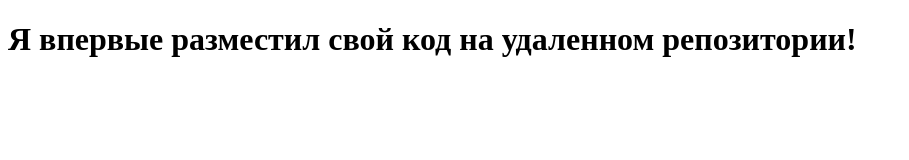
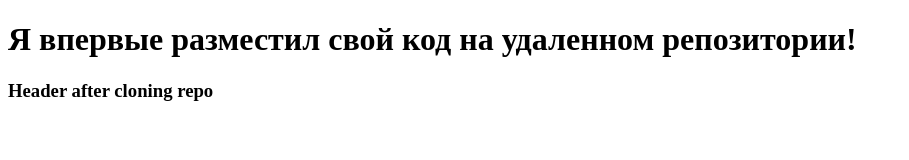
Before and after one commit to marininArt/test_repo, a plain HTML site: page index.html in a window 1280 px wide. Shown: the whole page, without its empty margins (0-909 px from the left). Drawn offline with Linux system fonts and the light colour scheme.

Commit message:
add third title

```diff
--- a/index.html
+++ b/index.html
@@ -8,5 +8,6 @@
 </head>
 <body>
     <h1>Я впервые разместил свой код на удаленном репозитории!</h1>
+    <h3>Header after cloning repo</h3>
 </body>
 </html>
```
